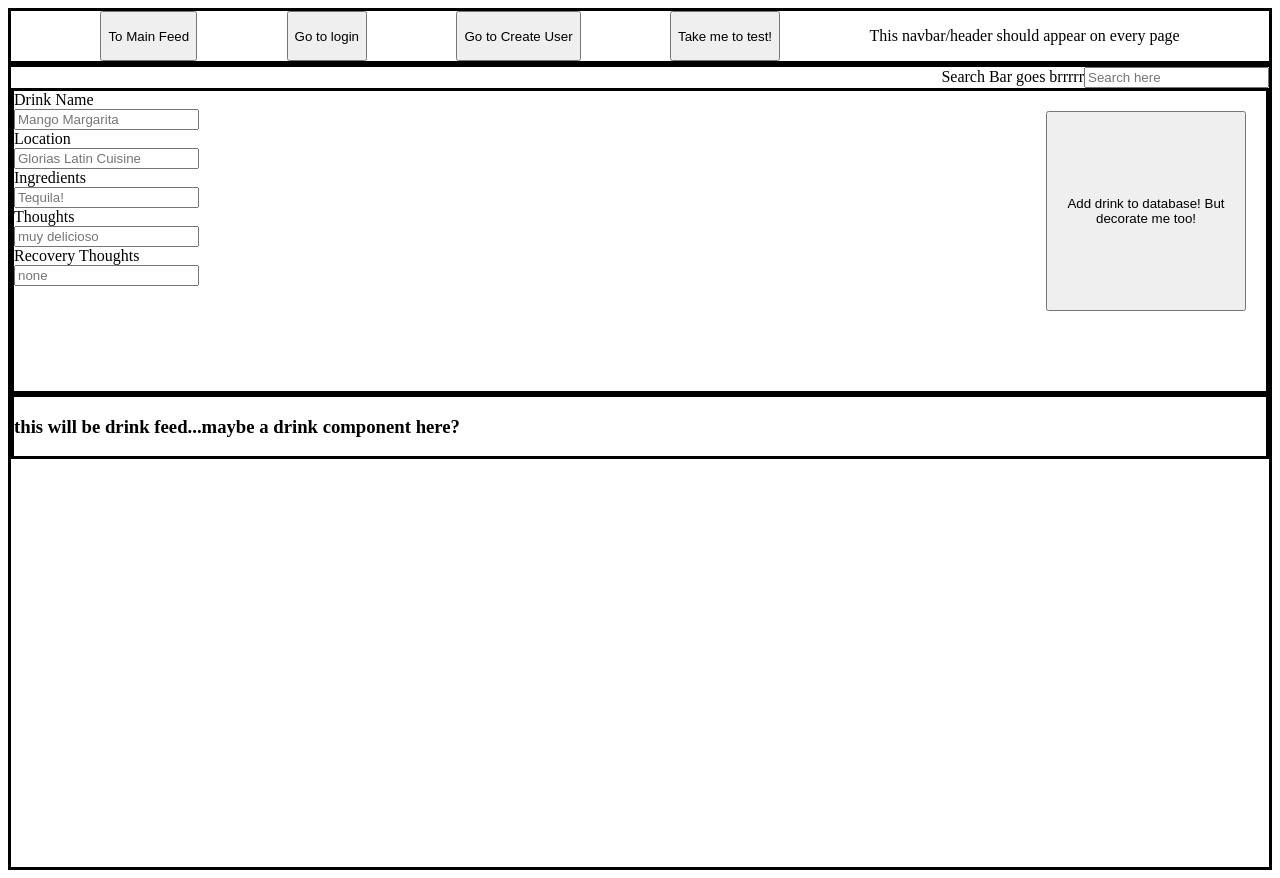
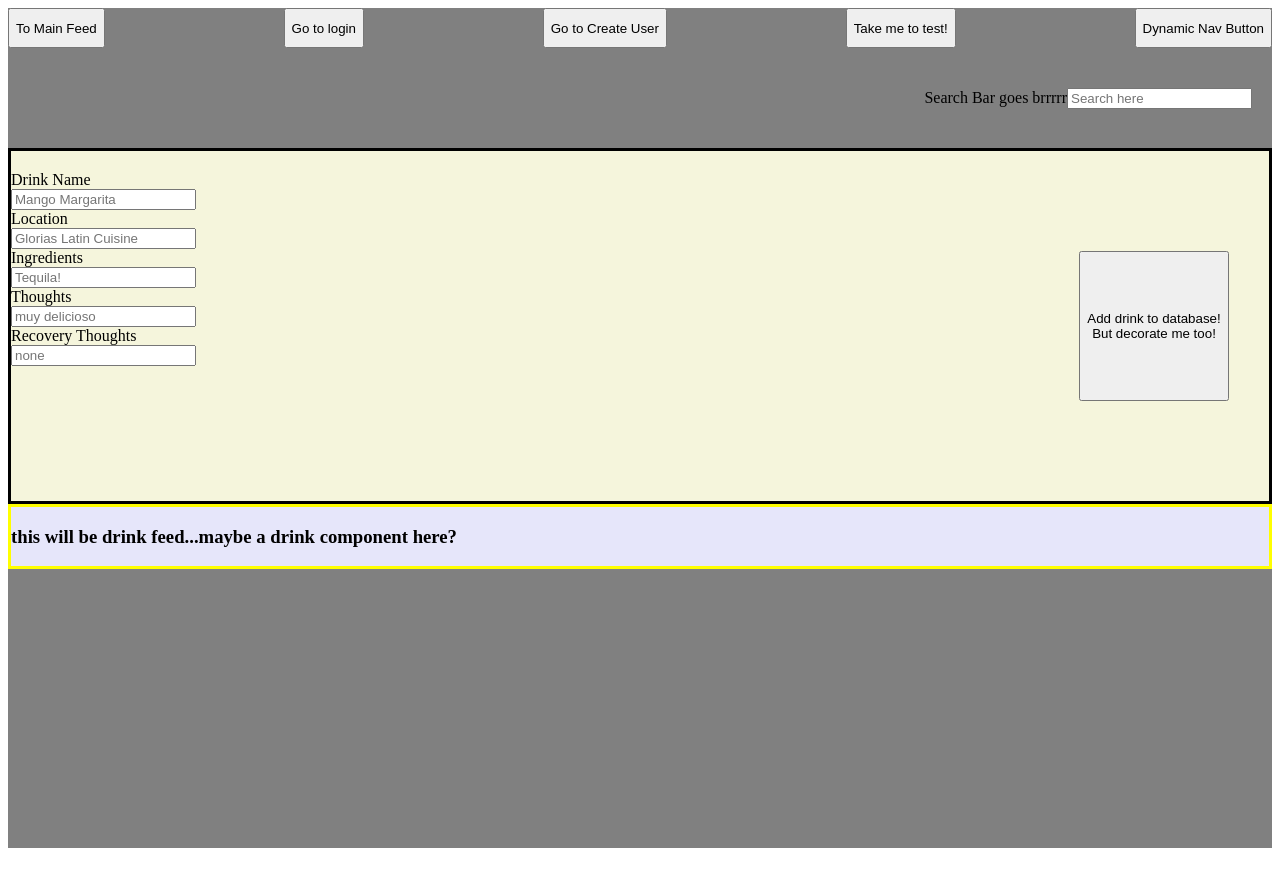
Before and after one commit to Axolotl-Group-Project/Group-Project-, a React app: page /drinkFeed in a window 1280 px wide. After the commit the page ends 856 px from the top, so only its background shows below. Built offline with nearby package versions, Linux system fonts and the light colour scheme.

Commit message:
organized client, minor updates to server.js

```diff
--- a/client/App.jsx
+++ b/client/App.jsx
@@ -1,12 +1,12 @@
 import React, { useState, useEffect } from 'react';
 import { createRoot } from 'react-dom/client';
-// import { Route } from 'react-router';
+import './styles.scss';
 import {Link, Route, Routes, useNavigate} from "react-router-dom";
 
 //import all components here
 import Test from './components/Test.jsx';
 
-import DrinkFeed from './components/DrinkFeed.jsx';
+import DrinkFeed from './pages/DrinkFeed.jsx';
 import Login from './components/Login.jsx';
 import CreateUser from './components/CreateUser.jsx';
 
@@ -29,19 +29,17 @@ const navigate = useNavigate();
     }
     return(
         <>
-        <nav style={{display:'flex',justifyContent:'space-evenly',height:'50px',border:'solid'}}>
+        <nav style={{display:'flex',justifyContent:'space-between',height:'40px',backgroundColor:'grey'}}>
             <button onClick={handleFeedClick}>To Main Feed</button>
             <button onClick={handleLoginClick}>Go to login</button>
             <button onClick={handleCreateUserClick}>Go to Create User</button>
         <button onClick={handleTestClick}>Take me to test! </button>
-        <p>This navbar/header should appear on every page </p>
+        <button>Dynamic Nav Button</button>
         </nav>
 
        <Routes>
 
-        {<Route path='/' element={<CreateUser />} />}
-
-
+        <Route path='/' element={<CreateUser />} />
         <Route path='/test' element={<Test/>} />
         <Route path='/login' element={<Login/>} />
         <Route path='/createUser' element={<CreateUser/>} />
@@ -50,38 +48,8 @@ const navigate = useNavigate();
         </Routes>
         </>
     )
-    //landing page:
 
-    //main page:
 
 }
 
-
-// const App = () =>{
-//     return(
-//         <>
-//         <nav style={{textAlign:'center'}}>
-//             <ul style={{listStylePosition:'inside', listStyleType:'none', backgroundColor:'rgb(230, 230, 238, .5)', margin:'0px'}}>
-//                 <li>Super Cool NavBar</li>
-//                 <li><Link to='/'>Home</Link></li>
-//                 <li><Link to='/hikes/create'>Create a new Hike here!</Link></li>
-//             </ul>
-//         </nav>
-
-
-//         <Routes>
-//             <Route path="/" element={<Home />}/>
-//             <Route path="/hikes/create" element={<CreateHike/>}></Route>
-//             <Route path="/hikes/details/:id" element={<ShowHike/>}></Route>
-//             <Route path="/hikes/edit/:id" element={<UpdateHike/>}></Route>
-//             <Route path="/hikes/delete/:id" element={<DeleteHike/>}></Route>
-//             <Route path="*" element={<NotFound/>}></Route>
-//             <Route path='/hikes/imageloader/:id' element ={<ImageLoader/>}></Route>
-//             {/* <Route path="/hikes" element={<Hikelist/>}/> */}
-
-//         </Routes>
-//         </>
-//     )
-// };
-
 export default App
--- a/client/components/DrinkFeed.jsx
+++ /dev/null
@@ -1,91 +0,0 @@
-import React from 'react';
-import {useState,useEffect} from 'react'
-// import '../styles.css';
-
-const DrinkFeed = () => {
-    const [drink,setDrink] = useState('');
-    const [location, setLocation] = useState('');
-    const [ingredients, setIngredients] = useState('');
-    const [ thoughts, setThoughts] = useState('');
-    const [ recoveryThoughts, setRecoveryThoughts] = useState('');
-
-    const handleAddDrinkButton = () => {
-        const drinkInfo ={
-            drink,
-            location,
-            ingredients,
-            thoughts,
-            recoveryThoughts
-        };
-        const requestOptions = {
-            method: 'POST',
-            headers: {'Content-Type': 'application/json'},
-            body: JSON.stringify(drinkInfo)
-        };
-
-        // fetch info here - post drink to DB
-    }
-
-        console.log(recoveryThoughts);
-
-
-
-
-
-    return (
-        <div style={{ border: 'solid', height: '100vh' }}>
-            <div style={{textAlign:'right'}}>
-                <label>Search Bar goes brrrrr</label>
-                <input type='text' placeholder='Search here'></input>
-            </div>
-            <div style={{ border: 'solid', display: 'flex', height: '300px', justifyContent: 'space-between' }}>
-                <div style={{ display: 'flex', flexDirection: 'column', }}>
-
-                    <label>Drink Name</label>
-                    <input
-                    type='text'
-                    placeholder='Mango Margarita'
-                    onChange={(e) => setDrink(e.target.value)}
-                    ></input>
-
-                    <label>Location</label>
-                    <input
-                    type='text'
-                    placeholder='Glorias Latin Cuisine'
-                    onChange={(e) => setLocation(e.target.value)}
-                    ></input>
-
-                    <label>Ingredients</label>
-                    <input
-                    type='text'
-                    placeholder='Tequila!'
-                    onChange={(e) => setIngredients(e.target.value)}
-                    ></input>
-
-                    <label>Thoughts</label>
-                    <input
-                    type='text'
-                    placeholder='muy delicioso'
-                    onChange={(e) => setThoughts(e.target.value)}
-                    ></input>
-
-                    <label>Recovery Thoughts</label>
-                    <input
-                    type='text'
-                    placeholder='none'
-                    onChange={(e) => setRecoveryThoughts(e.target.value)}
-                    ></input>
-
-                </div>
-                <div >
-                    <button style={{height:'200px',width:'200px',marginTop:'20px',marginRight:'20px'}}>Add drink to database! But decorate me too!</button>
-                </div>
-            </div>
-            <div style={{ border: 'solid' }}>
-                <h3>this will be drink feed...maybe a drink component here?  </h3>
-            </div>
-        </div>
-    )
-}
-
-export default DrinkFeed
--- /dev/null
+++ b/client/pages/DrinkFeed.jsx
@@ -0,0 +1,99 @@
+import React from 'react';
+import { useState, useEffect } from 'react'
+
+
+const DrinkFeed = () => {
+    const [search,setSearch] = useState('');
+    const [drink, setDrink] = useState('');
+    const [location, setLocation] = useState('');
+    const [ingredients, setIngredients] = useState('');
+    const [thoughts, setThoughts] = useState('');
+    const [recoveryThoughts, setRecoveryThoughts] = useState('');
+
+    const handleAddDrinkButton = () => {
+        const drinkInfo = {
+            drink,
+            location,
+            ingredients,
+            thoughts,
+            recoveryThoughts
+        };
+        const requestOptions = {
+            method: 'POST',
+            headers: { 'Content-Type': 'application/json' },
+            body: JSON.stringify(drinkInfo)
+        };
+
+        // fetch info here - post drink to DB
+    }
+
+    console.log(recoveryThoughts);
+
+
+
+
+
+    return (
+        <div className='feed-page-container' >
+            <div className='search-bar'>
+                <label>Search Bar goes brrrrr</label>
+                <input
+                type='text'
+                placeholder='Search here'
+                onChange={(e) => setSearch(e.target.value)}
+                ></input>
+            </div>
+            <div className='add-drink-container' >
+
+                <form className='drink-form'>
+
+                    <label>Drink Name</label>
+                    <input
+                        type='text'
+                        placeholder='Mango Margarita'
+                        onChange={(e) => setDrink(e.target.value)}
+                    ></input>
+
+                    <label>Location</label>
+                    <input
+                        type='text'
+                        placeholder='Glorias Latin Cuisine'
+                        onChange={(e) => setLocation(e.target.value)}
+                    ></input>
+
+                    <label>Ingredients</label>
+                    <input
+                        type='text'
+                        placeholder='Tequila!'
+                        onChange={(e) => setIngredients(e.target.value)}
+                    ></input>
+
+                    <label>Thoughts</label>
+                    <input
+                        type='text'
+                        placeholder='muy delicioso'
+                        onChange={(e) => setThoughts(e.target.value)}
+                    ></input>
+
+                    <label>Recovery Thoughts</label>
+                    <input
+                        type='text'
+                        placeholder='none'
+                        onChange={(e) => setRecoveryThoughts(e.target.value)}
+                    ></input>
+
+                </form>
+
+                    <button className='add-drink-button'>
+                        Add drink to database! But decorate me too!
+                    </button>
+
+            </div>
+            <div className='drink-feed'>
+                <h3>this will be drink feed...maybe a drink component here?  </h3>
+            </div>
+        </div>
+    )
+}
+
+export default DrinkFeed
--- a/client/styles.scss
+++ b/client/styles.scss
@@ -1 +1,47 @@
 //stylin and profilin
+
+//drink feed
+.feed-page-container {
+    background-color: grey;
+    // border: solid;
+    height: 100vh;
+
+}
+.search-bar{
+    display: flex;
+    justify-content: end;
+    align-items: center;
+    margin-right: 20px;
+    // text-align: right;
+    height: 100px
+}
+
+.add-drink-container{
+    background-color: beige;
+    display: flex;
+    justify-content: space-between;
+
+    border: solid;
+    height: 350px;
+
+}
+
+.drink-form{
+    margin-top: 20px;
+    display: flex;
+    flex-direction: column;
+
+}
+
+.add-drink-button{
+    height: 150px;
+    width: 150px;
+    margin-top: 100px;
+    margin-right: 40px;
+}
+
+.drink-feed{
+    background-color: lavender;
+    border: solid;
+    border-color: yellow;
+}
```
Also changed, not shown: 2 other files (tests, documents, lock files or other folders).
